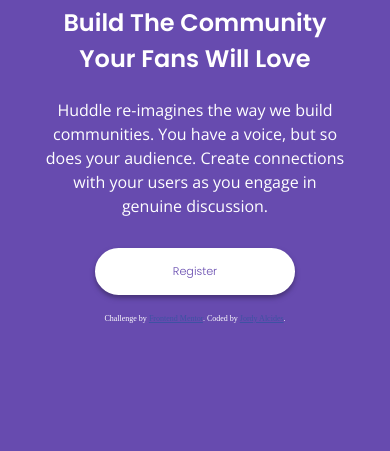
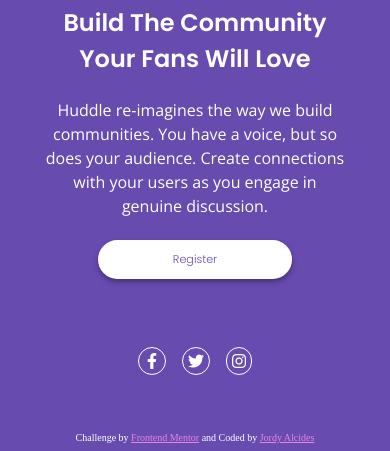
Before and after one commit to jordyalcides/huddle, a PHP site: page / in a window 390 px wide. Shown: the part 393-844 px from the top of the page. Run offline with PHP 8.4, Linux system fonts and the light colour scheme.

Commit message:
Adicionados botões de redes sociais e finalizado footer para mobile

```diff
--- a/assets/css/style.css
+++ b/assets/css/style.css
@@ -4,6 +4,10 @@
     background-color: hsl(257, 40%, 49%);
     background-image: url(/assets/images/bg-mobile.svg);
     background-repeat: no-repeat;
+}
+
+.active-item {
+    transition: 0.3s all;
 }
 
 /* HEADER */
@@ -53,23 +57,76 @@
 .register-button {
     color: hsl(257, 40%, 49%);
     background-color: #ffffff;
-    border: solid #ffffff 1rem;
+    border: solid #ffffff 0.8rem;
     border-radius: 50px;
     font-family: 'Poppins', sans-serif;
     font-size: 0.7rem;
     font-weight: 300;
-    width: 200px;
-    margin: 20px 0;
+    margin: 12px 0;
+    padding: 1px 63px;
     box-shadow: 0px 3px 5px hsl(257, 40%, 33%);
+}
+
+.register-button:hover {
+    border-color: hsl(300, 69%, 71%);
+    background-color: hsl(300, 69%, 71%);
+    color: #ffffff;
+}
+
+/* SOCIAL */
+.social {
+    display: flex;
+    flex-direction: row;
+    justify-content: center;
+    align-items: center;
+    margin: 3rem 0 0 0;
+}
+
+.facebook {
+    margin: 8px;
+    padding: 5px 8px;
+    border: solid #ffffff 0.1rem;
+    border-radius: 100px;
+}
+
+.facebook:hover {
+    border-color: hsl(300, 69%, 71%);
+    color: hsl(300, 69%, 71%);
+}
+
+.twitter {
+    margin: 8px;
+    padding: 5px 5px;
+    border: solid #ffffff 0.1rem;
+    border-radius: 100px;
+}
+
+.twitter:hover {
+    border-color: hsl(300, 69%, 71%);
+    color: hsl(300, 69%, 71%);
+}
+
+.instagram {
+    margin: 8px;
+    padding: 5px 5px;
+    border: solid #ffffff 0.1rem;
+    border-radius: 100px;
+}
+
+.instagram:hover {
+    border-color: hsl(300, 69%, 71%);
+    color: hsl(300, 69%, 71%);
 }
 
 /* FOOTER */
  /* Feel free to remove these styles or customise in your own stylesheet 👍  */
 .attribution {
-    font-size: 8px;
+    font-size: 10px;
     text-align: center;
+    margin: 50px 0 0 0;
 }
 
 .attribution a {
-    color: hsl(228, 45%, 44%);
+    /* color: hsl(228, 45%, 44%); */
+    color: hsl(300, 69%, 71%);
 }
--- a/index.html
+++ b/index.html
@@ -32,13 +32,19 @@
 	</p>
 
 	<p class="register">
-		<input type="button" value="Register" class="register-button">
+		<input type="button" value="Register" class="register-button active-item">
+	</p>
+
+	<p class="social">
+		<i class="fab fa-facebook-f facebook active-item"></i>
+		<i class="fab fa-twitter twitter active-item"></i>
+		<i class="fab fa-instagram instagram active-item"></i>
 	</p>
 
 	<footer>
 		<p class="attribution">
-			Challenge by <a href="https://www.frontendmentor.io?ref=challenge" target="_blank">Frontend Mentor</a>.
-			Coded by <a href="#">Jordy Alcides</a>.
+			Challenge by <a href="https://www.frontendmentor.io?ref=challenge" target="_blank">Frontend Mentor</a>
+			and Coded by <a href="https://www.github.com/jordyalcides">Jordy Alcides</a>
 		</p>
 	</footer>
 </body>
```
